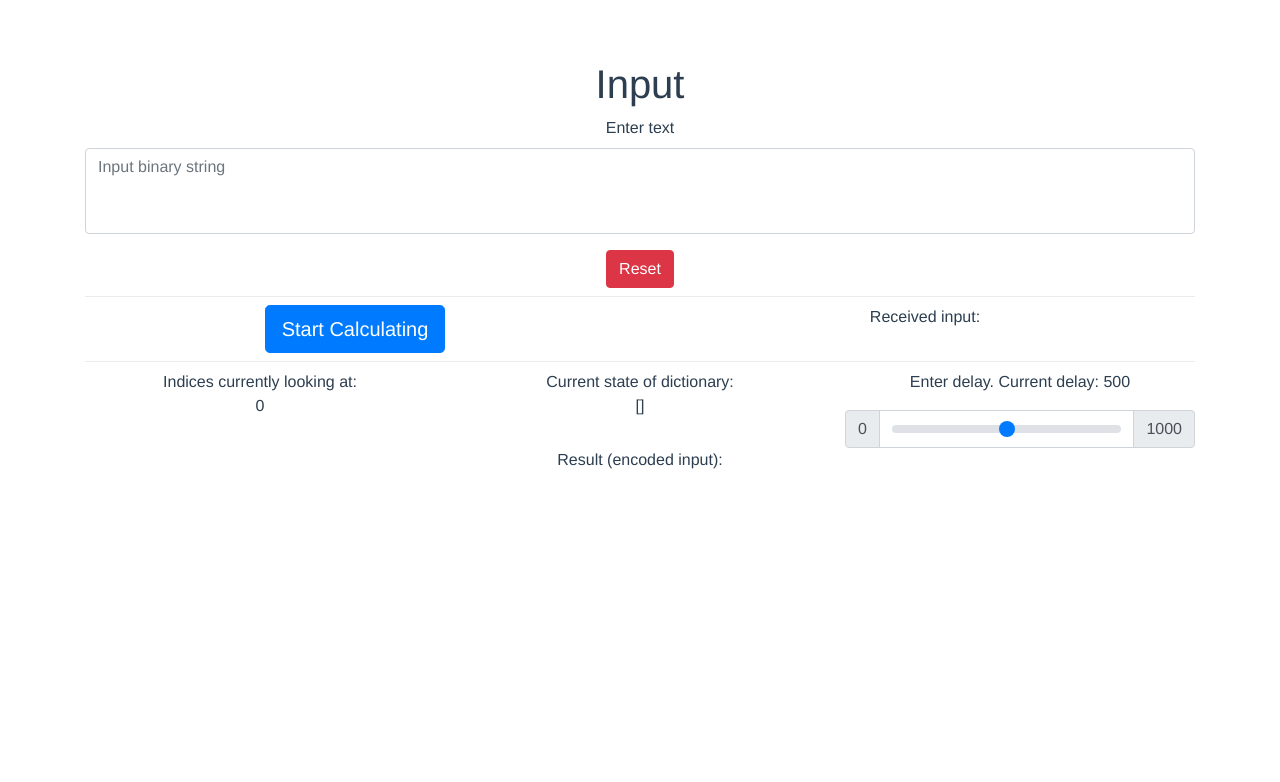
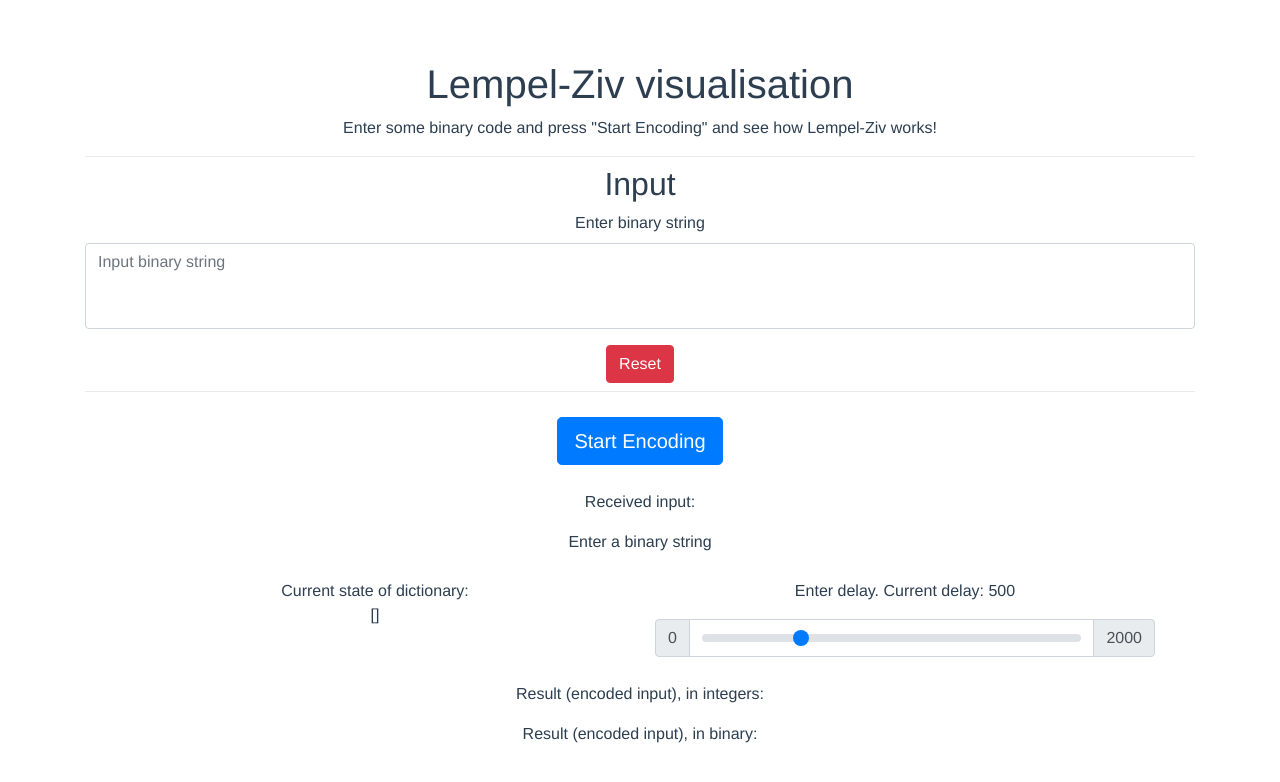
Before and after one commit to RensOliemans/its-project, a Vue app: page / in a window 1280 px wide. Shown: the top 782 px of the page. Built offline with nearby package versions, Linux system fonts and the light colour scheme.

Commit message:
Make it more fancy

```diff
--- /dev/null
+++ b/src/components/Front.vue
@@ -0,0 +1,18 @@
+<template>
+    <div>
+        <h1>Lempel-Ziv visualisation</h1>
+        <p>Enter some binary code and press "Start Encoding" and see how Lempel-Ziv works!</p>
+
+        <div class="dropdown-divider"></div>
+    </div>
+</template>
+
+<script>
+    export default {
+        name: "Front"
+    }
+</script>
+
+<style scoped>
+
+</style>
--- a/src/components/Input.vue
+++ b/src/components/Input.vue
@@ -1,10 +1,10 @@
 <template>
     <div id="input">
-        <h1>Input</h1>
+        <h2>Input</h2>
         <b-form @reset="onReset" v-if="show">
             <b-form-group
                     id="input-grp-1"
-                    label="Enter text"
+                    label="Enter binary string"
                     label-for="text-input"
             >
                 <b-form-textarea
--- a/src/components/LempelZiv.vue
+++ b/src/components/LempelZiv.vue
@@ -1,36 +1,55 @@
 <template>
     <div id="LempelZiv">
         <div class="dropdown-divider"></div>
-        <b-row>
+        <b-row class="lempel-row">
             <b-col>
-                <b-button variant="primary" size="lg" @click="encodeAndDecode">Start Calculating</b-button>
-            </b-col>
-            <b-col>
-                <p>Received input:<br />
-                    {{ this.input }}</p>
-            </b-col>
-        </b-row>
-        <div class="dropdown-divider"></div>
-        <b-row>
-            <b-col>
-                <p>Indices currently looking at:<br />
-                   {{ this.currentLookingIndices }}</p>
-            </b-col>
-            <b-col>
-                <p>Current state of dictionary:<br />
-                   {{ this.dict }}</p>
-            </b-col>
-            <b-col>
-                <p>Enter delay. Current delay: {{ this.delay }}</p>
-                <b-input-group prepend="0" append="1000" class="mt-3">
-                    <b-form-input type="range" min="0" max="1000" v-model="delay"></b-form-input>
-                </b-input-group>
+                <b-button variant="primary" size="lg" @click="encodeAndDecode">Start Encoding</b-button>
             </b-col>
         </b-row>
         <b-row>
             <b-col>
-                <p>Result (encoded input):<br />
-                    {{ this.encoded }}</p>
+                <p>Received input:</p>
+                <div v-if="this.validate(this.input)" class="binary-input">
+                    <b-list-group horizontal class="justify-content-center binary-input">
+                        <b-list-group-item
+                                v-for="(char, index) in this.input"
+                                :key="index"
+                                :active="currentLookingIndices.includes(index)"
+                                :class="matchedIndices.includes(index) ? 'matched' : ''"
+                        >
+                            {{ char.valueOf() }}
+                        </b-list-group-item>
+                    </b-list-group>
+                </div>
+                <div v-else>Enter a binary string</div>
+            </b-col>
+        </b-row>
+        <b-row class="lempel-row">
+            <b-col>
+                <p>Current state of dictionary:<br />
+                    {{ this.dict }}
+                </p>
+            </b-col>
+            <b-col>
+                <p>Enter delay. Current delay: {{ this.delay }}</p>
+                <b-input-group prepend="0" append="2000" class="mt-3">
+                    <b-form-input type="range" min="0" max="2000" v-model="delay"></b-form-input>
+                </b-input-group>
+            </b-col>
+        </b-row>
+        <b-row class="lempel-row">
+            <b-col>
+                <div>
+                    <p>Result (encoded input), in integers:<br />
+                        {{ this.encoded }}
+                    </p>
+                </div>
+                <div>
+                    <p>Result (encoded input), in binary:<br />
+                        {{ convert(this.encoded) }}
+                    </p>
+                </div>
+
             </b-col>
         </b-row>
     </div>
@@ -49,7 +68,8 @@
             return {
                 encoded: '',
                 decoded: '',
-                currentLookingIndices: 0,
+                currentLookingIndices: [],
+                matchedIndices: [],
                 dict: [],
                 delay: 500,
             }
@@ -59,7 +79,8 @@
             'reset': function() {
                 this.encoded = '';
                 this.decoded = '';
-                this.currentLookingIndices = 0;
+                this.currentLookingIndices = [];
+                this.matchedIndices = [];
                 this.dict = [];
                 this.delay = 500;
             }
@@ -68,7 +89,6 @@
         methods: {
             encodeAndDecode() {
                 this.encoded = '';
-                this.currentLookingIndices = 0;
                 this.dict = [];
                 if (this.input) {
                     this.encode3(this.input);
@@ -79,8 +99,8 @@
                     return new Promise(resolve => setTimeout(resolve, milliseconds));
                 };
                 let i = 0;
+                this.currentLookingIndices = [i];
                 let n = 1;
-                let final_dict = {};
                 let indices = {};
                 let chars = s[i];
                 let prev_index = 0;
@@ -99,7 +119,6 @@
                     if (index_matched === 0) {
                         // Not found, save chars in dictionary
                         const lastChar = this.determineChar(chars[chars.length - 1]);
-                        final_dict[n] = [prev_index, lastChar];
                         result.push([parseInt(prev_index), lastChar]);
                         indices[n] = [parseInt(prev_index), chars];
 
@@ -112,16 +131,18 @@
 
                         // Update props
                         this.dict = result;
-                        this.currentLookingIndices = i;
+                        this.currentLookingIndices = [i];
+                        this.matchedIndices = [];
                     } else {
                         // It was found, so look at the next char as well
                         unmatched += 1;
                         chars += data[i+unmatched];
 
-                        prev_index = index_matched;
+                        prev_index = parseInt(index_matched);
 
                         // Update props
-                        this.currentLookingIndices = i + '-' + (i + unmatched);
+                        this.matchedIndices = this.calculateIndices(prev_index, unmatched, indices);
+                        this.currentLookingIndices.push(i+unmatched);
                     }
                 }
 
@@ -147,6 +168,26 @@
                     return 'eof'
                 }
                 return parseInt(char);
+            },
+            validate(input) {
+                return input.search(/^[01]+$/) !== -1;
+            },
+            convert(input) {
+                return input;
+            },
+            calculateIndices(prev_index, unmatched, indices) {
+                let range = (x, y) => Array.from((function*() {
+                    while (x <= y) yield x++;
+                })());
+                let calculateBefore = (prev, ind) => function() {
+                    let total = 0;
+                    for (let i = 1; i < prev; i++) {
+                        total += ind[i][1].length;
+                    }
+                    return total;
+                }();
+                let elementsBeforePrevIndex = calculateBefore(prev_index, indices);
+                return range(elementsBeforePrevIndex, elementsBeforePrevIndex + (unmatched - 1));
             },
             encode(s) {
                 if (!s)
@@ -205,5 +246,13 @@
 </script>
 
 <style scoped>
-
+    .lempel-row {
+        margin: 25px;
+    }
+    .matched {
+        background-color: lightgray;
+    }
+    .binary-input {
+        flex-wrap: wrap;
+    }
 </style>
--- a/src/components/Main.vue
+++ b/src/components/Main.vue
@@ -1,6 +1,7 @@
 <template>
     <div id="main">
         <b-container>
+            <Front />
             <Input @onSubmit="onSubmit" @reset="resetAll" />
             <LempelZiv :input="msg" :reset="reset" />
         </b-container>
@@ -11,10 +12,12 @@
 <script>
 import Input from "@/components/Input";
 import LempelZiv from "@/components/LempelZiv";
+import Front from "@/components/Front";
 
 export default {
     name: "Main",
     components: {
+        Front,
         Input,
         LempelZiv
     },
```
